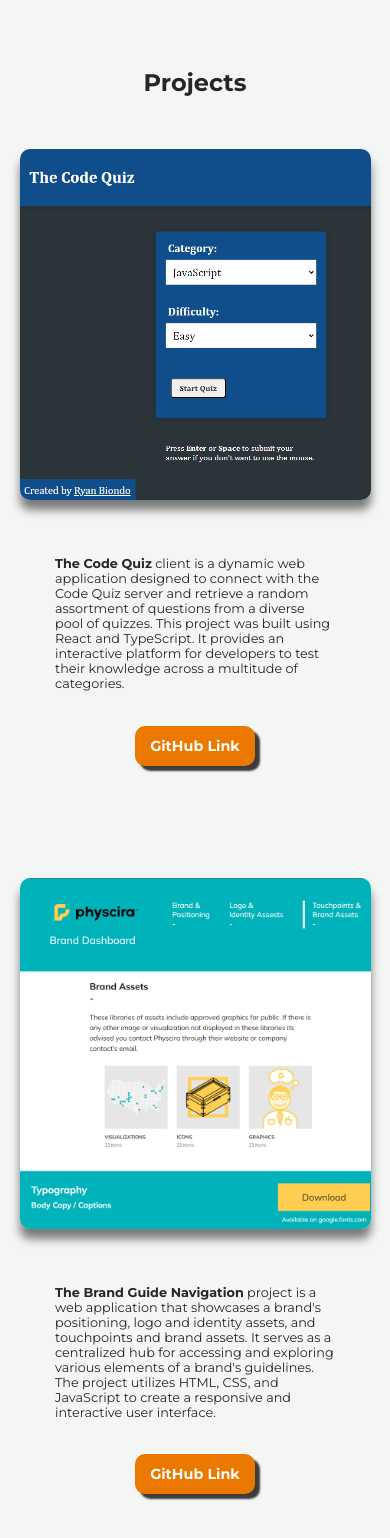
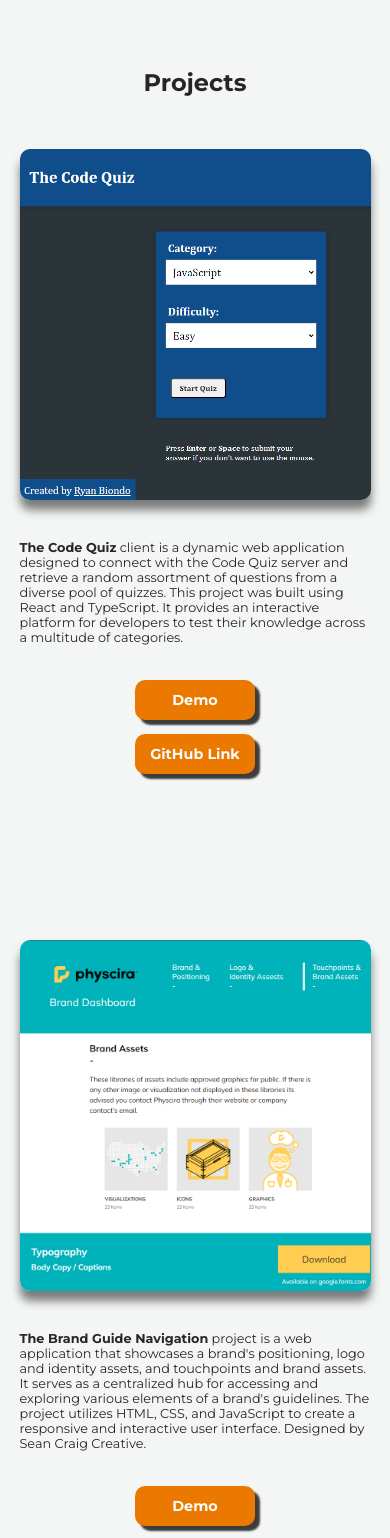
Before and after one commit to Ryan-Biondo/biondo-portfolio, a React (Vite) app: page / in a window 390 px wide. Shown: the part 1520-3058 px from the top of the page. Built offline with nearby package versions, Linux system fonts and the light colour scheme.

Commit message:
Added demo buttons to projects

```diff
--- a/src/components/Contact.module.css
+++ b/src/components/Contact.module.css
@@ -1,5 +1,5 @@
 .contact {
-    padding-top: 200px;
+    padding-top: 250px;
     padding-bottom: 450px;
     background-color: var(--quinary-color);
     background-image: url("/src/images/backgroundportfolioalter.png");
@@ -43,6 +43,11 @@ button {
 textarea {
     resize: none;
 }
+@media screen and (max-width: 1200px) {
+    .contact {
+        padding-bottom: 250px;
+    }
+}
 
 @media screen and (max-width: 768px) {
     .contact {
--- a/src/components/Projects.module.css
+++ b/src/components/Projects.module.css
@@ -11,13 +11,13 @@
     width: 90vw;
 }
 .projectBox:not(:last-child) {
-    margin-bottom: 5em;
+    margin-bottom: 250px;
 }
 .projectText {
     display: flex;
     flex-direction: column;
     align-items: center;
-    margin: 1em;
+    width: 500px;
 }
 .projectImage {
     width: 400px;
@@ -29,8 +29,13 @@
     margin: 1em;
 }
 .projectDescript {
-    margin: auto 0;
+    width: 100%;
     text-align: start;
+}
+.projectLinks {
+    display: flex;
+    justify-content: space-around;
+    width: 100%;
 }
 
 @media screen and (max-width: 1200px) {
@@ -40,7 +45,20 @@
         width: 80%;
     }
     .projectDescript {
-        width: 100%;
+        width: 90vw;
+    }
+    .projectLinks {
+        align-items: center;
+        width: 70vw;
+        flex-direction: column;
+    }
+    .projectBox:not(:last-child) {
+        margin-bottom: 150px;
+    }
+}
+@media screen and (max-width: 768px) {
+    .projectText {
+        width: 90vw;
     }
 }
 @media screen and (max-width: 460px) {
--- a/src/components/Projects.tsx
+++ b/src/components/Projects.tsx
@@ -27,12 +27,20 @@ const Projects = () => {
               interactive platform for developers to test their knowledge across
               a multitude of categories.
             </p>
+            <div className={styles.projectLinks}>
+              <a
+                target="_blank"
+                rel="noopener noreferrer"
+                href="https://www.thecodequiz.com/">
+                <button className="button">Demo</button>
+              </a>
               <a
                 target="_blank"
                 rel="noopener noreferrer"
                 href="https://github.com/Ryan-Biondo/The-Code-Quiz-Client">
                 <button className="button">GitHub Link</button>
               </a>
+            </div>
           </div>
         </div>
 
@@ -54,8 +62,16 @@ const Projects = () => {
               identity assets, and touchpoints and brand assets. It serves as a
               centralized hub for accessing and exploring various elements of a
               brand's guidelines. The project utilizes HTML, CSS, and JavaScript
-              to create a responsive and interactive user interface.
+              to create a responsive and interactive user interface. Designed by
+              Sean Craig Creative.
             </p>
+            <div className={styles.projectLinks}>
+              <a
+                target="_blank"
+                rel="noopener noreferrer"
+                href="https://media.physcira.com">
+                <button className="button">Demo</button>
+              </a>
               <a
                 target="_blank"
                 rel="noopener noreferrer"
@@ -65,6 +81,7 @@ const Projects = () => {
             </div>
           </div>
         </div>
+      </div>
     </section>
   );
 };
```
Lines whose indentation alone changed are shown as unchanged.
